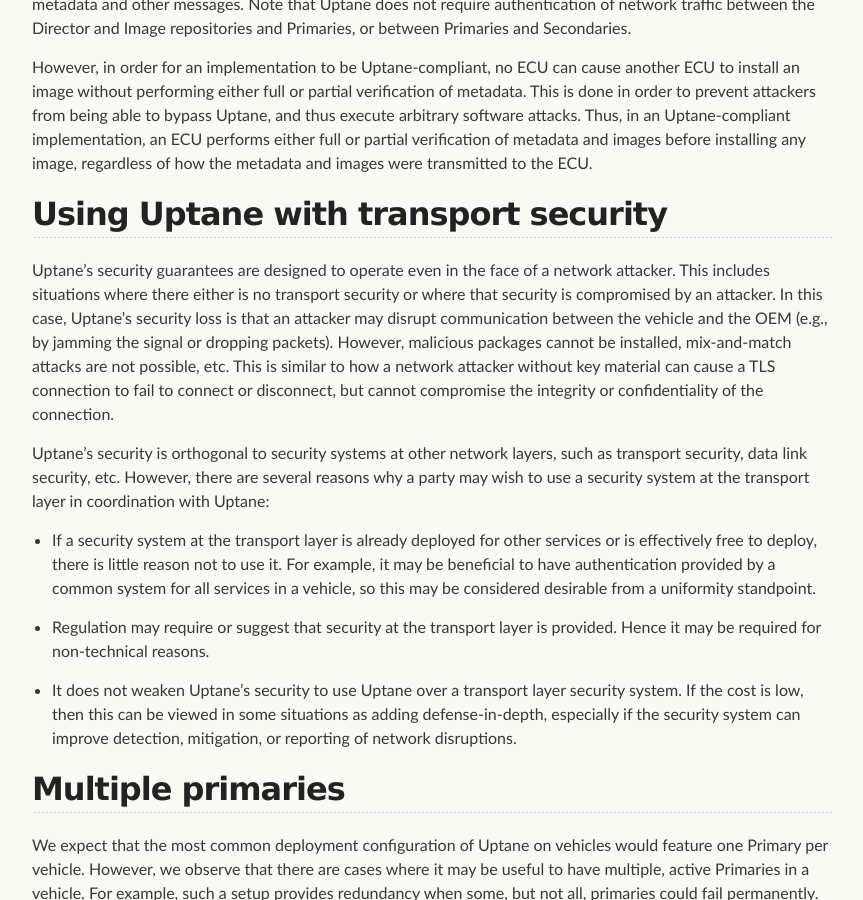
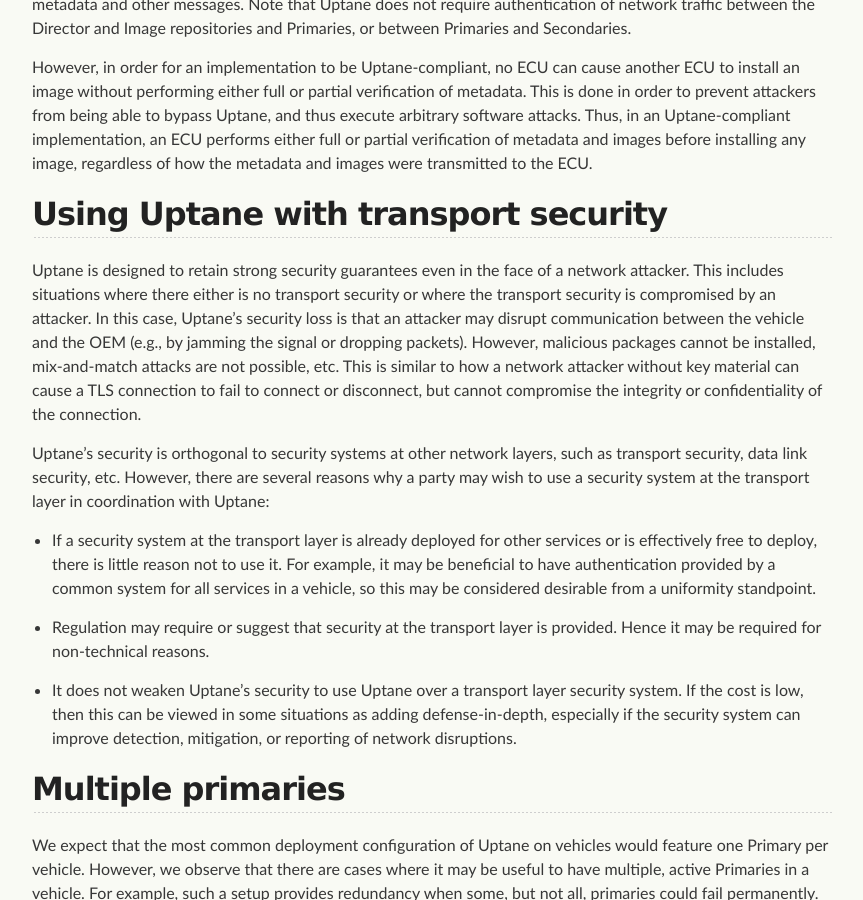
Before and after one commit to uptane/deployment-considerations, a Jekyll site: the page built from customizations.md, in a window 1280 px wide and 900 px high, scrolled down 2513 px. Shown: the whole window, without its empty margins (208-1071 px from the left). Built offline with Jekyll 4.4.1, drawn with Linux system fonts in a browser that asks for light colours; our own code applies the rules of GitHub Pages for plain Markdown files.

Commit message:
Update customizations.md

```diff
--- a/customizations.md
+++ b/customizations.md
@@ -65,7 +65,7 @@ However, in order for an implementation to be Uptane-compliant, no ECU can cause
 
 
 ## Using Uptane with transport security
-Uptane's security guarantees are designed to operate even in the face of a network attacker.  This includes situations where there either is no transport security or where that security is compromised by an attacker.  In this case, Uptane's security loss is that an attacker may disrupt communication between the vehicle and the OEM (e.g., by jamming the signal or dropping packets).  However, malicious packages cannot be installed, mix-and-match attacks are not possible, etc.  This is similar to how a network attacker without key material can cause a TLS connection to fail to connect or disconnect, but cannot compromise the integrity or confidentiality of the connection.
+Uptane is designed to retain strong security guarantees even in the face of a network attacker.  This includes situations where there either is no transport security or where the transport security is compromised by an attacker.  In this case, Uptane's security loss is that an attacker may disrupt communication between the vehicle and the OEM (e.g., by jamming the signal or dropping packets).  However, malicious packages cannot be installed, mix-and-match attacks are not possible, etc.  This is similar to how a network attacker without key material can cause a TLS connection to fail to connect or disconnect, but cannot compromise the integrity or confidentiality of the connection.
 
 Uptane's security is orthogonal to security systems at other network layers, such as transport security, data link security, etc.  However, there are several reasons why a party may wish to use a security system at the transport layer in coordination with Uptane:
 
```
